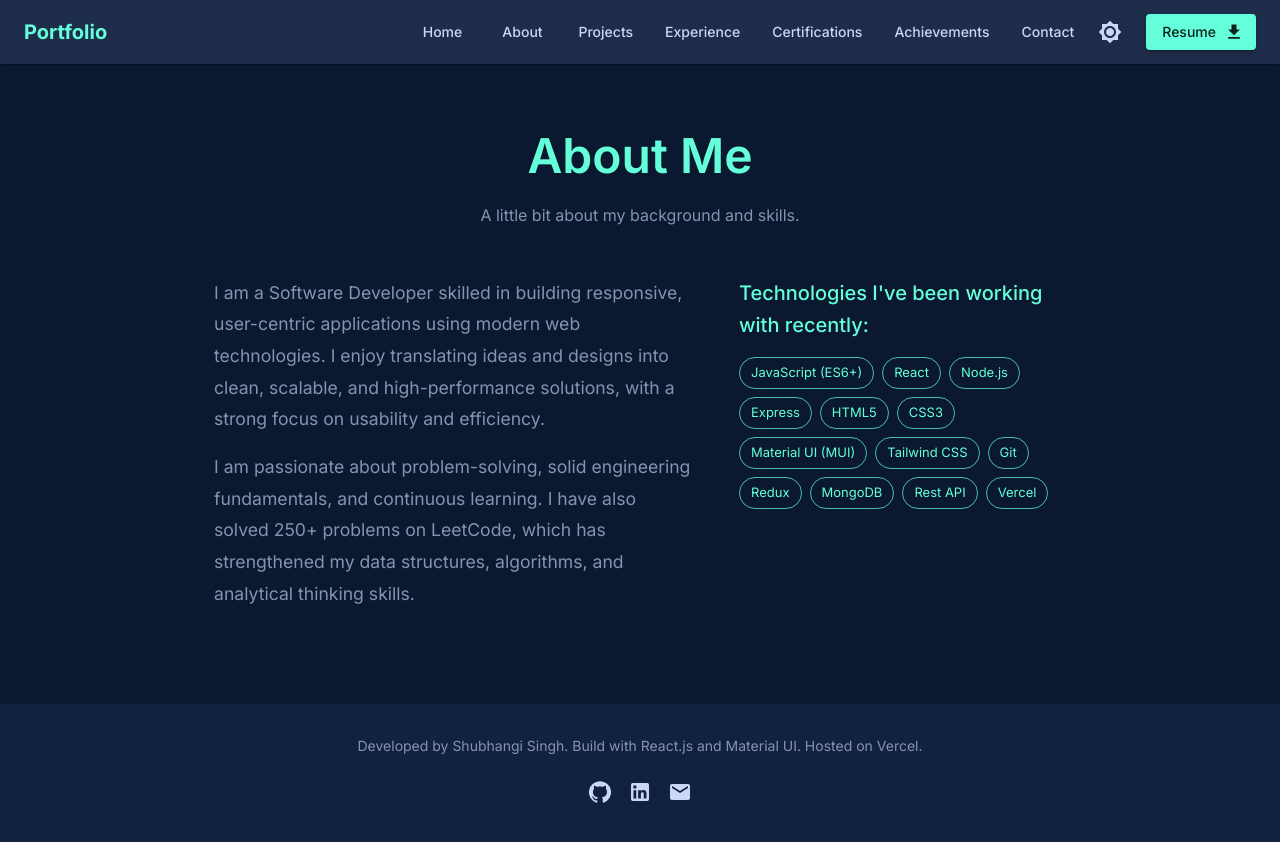
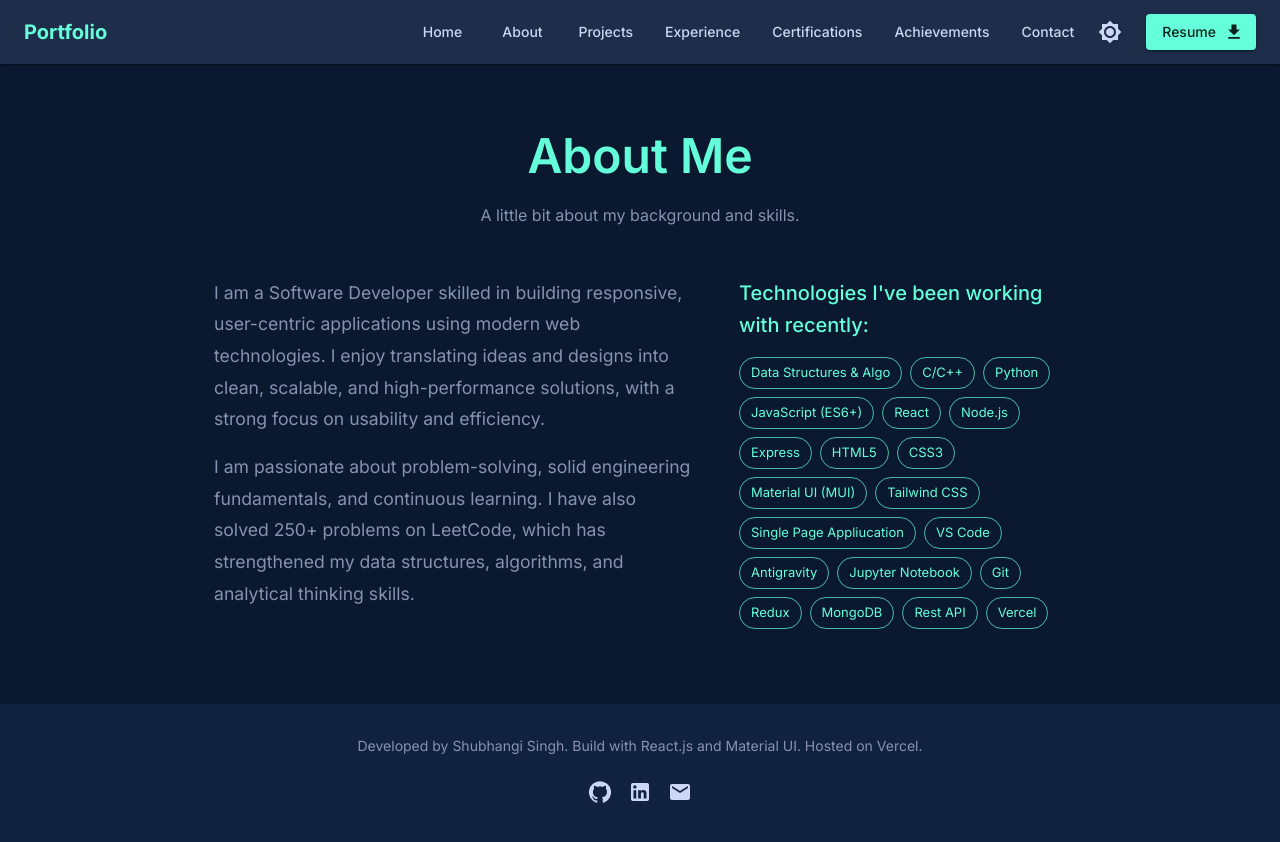
Before and after one commit to shubhangiisingh/Portfolio, a React (Vite) app: page /about in a window 1280 px wide. Built offline with nearby package versions, Linux system fonts and the light colour scheme.

Commit message:
resume updated

```diff
--- a/src/pages/About.jsx
+++ b/src/pages/About.jsx
@@ -3,8 +3,8 @@ import { Container, Typography, Box, Grid, Chip } from '@mui/material';
 import SectionTitle from '../components/SectionTitle';
 
 const skills = [
-  'JavaScript (ES6+)', 'React', 'Node.js', 'Express', 'HTML5', 'CSS3',
-  'Material UI (MUI)', 'Tailwind CSS', 'Git', 'Redux', 'MongoDB', 'Rest API', 'Vercel'
+  'Data Structures & Algo','C/C++','Python','JavaScript (ES6+)', 'React', 'Node.js', 'Express', 'HTML5', 'CSS3',
+  'Material UI (MUI)', 'Tailwind CSS', 'Single Page Appliucation','VS Code','Antigravity','Jupyter Notebook','Git', 'Redux', 'MongoDB', 'Rest API', 'Vercel'
 ];
 
 const About = () => {
```
Also changed, not shown: 1 other file (tests, documents, lock files or other folders).
